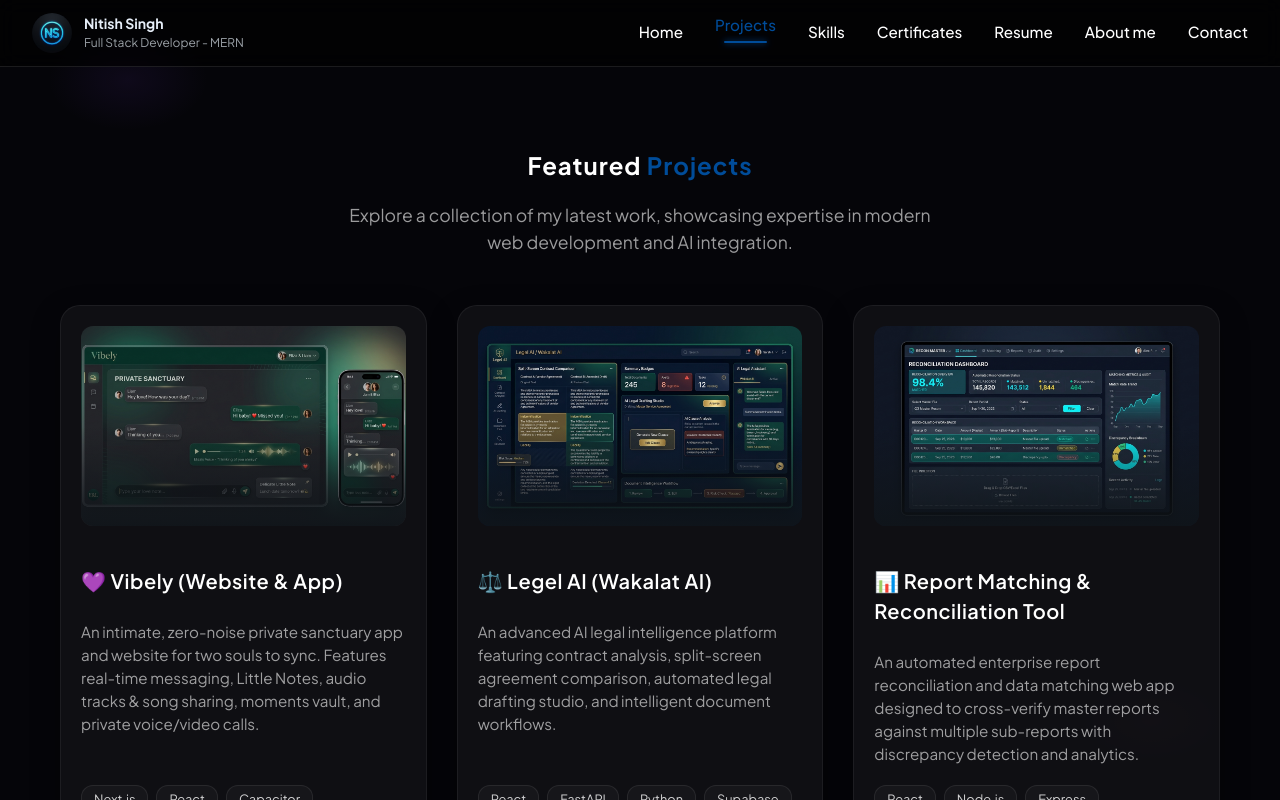
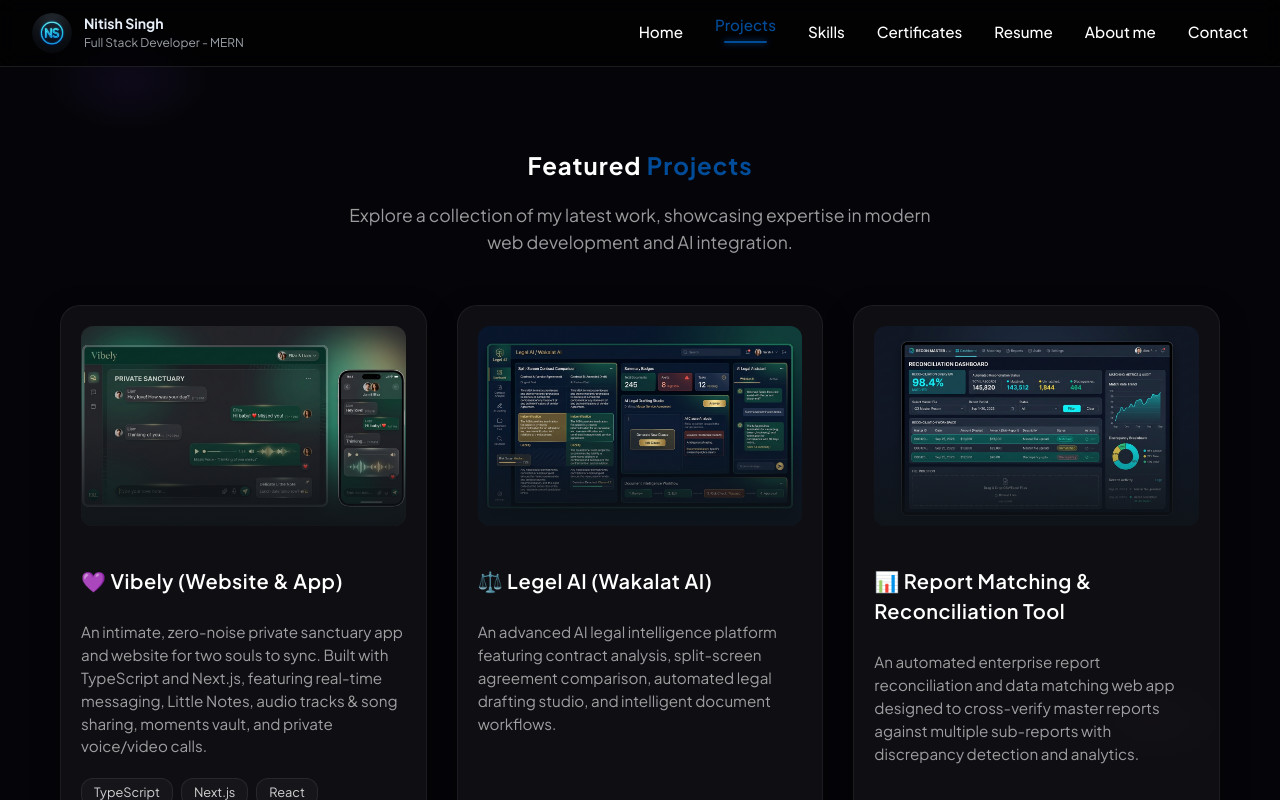
Before and after one commit to nknitishsingh94/Nitish-Portfolio, a React (Vite) app: page /projects in a window 1280 px wide. Shown: the top 800 px of the page. Built offline with nearby package versions, Linux system fonts and the light colour scheme; the HTML template or start-up script is replaced by a standard one.

Commit message:
Add TypeScript to skills and Vibely tech stack

```diff
--- a/src/pages/Projects.jsx
+++ b/src/pages/Projects.jsx
@@ -5,9 +5,9 @@ import { Github, ExternalLink } from 'lucide-react'
 const PROJECTS = [
   {
     title: '💜 Vibely (Website & App)',
-    desc: 'An intimate, zero-noise private sanctuary app and website for two souls to sync. Features real-time messaging, Little Notes, audio tracks & song sharing, moments vault, and private voice/video calls.',
+    desc: 'An intimate, zero-noise private sanctuary app and website for two souls to sync. Built with TypeScript and Next.js, featuring real-time messaging, Little Notes, audio tracks & song sharing, moments vault, and private voice/video calls.',
     ss: '/vibely.jpg',
-    tech: ['Next.js', 'React', 'Capacitor', 'Tailwind CSS', 'Supabase', 'WebRTC'],
+    tech: ['TypeScript', 'Next.js', 'React', 'Capacitor', 'Tailwind CSS', 'Supabase', 'WebRTC'],
     live: 'https://vibely-sigma-roan.vercel.app/',
     code: 'https://github.com/nknitishsingh94/vibely'
   },
--- a/src/pages/Resume.jsx
+++ b/src/pages/Resume.jsx
@@ -264,6 +264,7 @@ export default function Resume() {
             <p style={{ color: "#aaa", fontSize: 14, marginBottom: 8 }}><strong>Hard Skills:</strong></p>
             <div style={{ display: "flex", flexWrap: "wrap", gap: 10 }}>
               {[
+                "TypeScript",
                 "MERN Stack",
                 "React.js",
                 "Node.js",
--- a/src/pages/Skills.jsx
+++ b/src/pages/Skills.jsx
@@ -3,13 +3,13 @@ import { motion } from "framer-motion";
 import "./Skills.css";
 
 const SKILLS = [
+  { name: "TypeScript", logo: "https://cdn.jsdelivr.net/gh/devicons/devicon/icons/typescript/typescript-original.svg" },
+  { name: "JavaScript", logo: "https://cdn.jsdelivr.net/gh/devicons/devicon/icons/javascript/javascript-original.svg" },
+  { name: "React", logo: "https://cdn.jsdelivr.net/gh/devicons/devicon/icons/react/react-original.svg" },
   { name: "Python", logo: "https://cdn.jsdelivr.net/gh/devicons/devicon/icons/python/python-original.svg" },
-
   { name: "Java", logo: "https://cdn.jsdelivr.net/gh/devicons/devicon/icons/java/java-original.svg" },
   { name: "HTML", logo: "https://cdn.jsdelivr.net/gh/devicons/devicon/icons/html5/html5-original.svg" },
   { name: "CSS", logo: "https://cdn.jsdelivr.net/gh/devicons/devicon/icons/css3/css3-original.svg" },
-  { name: "JavaScript", logo: "https://cdn.jsdelivr.net/gh/devicons/devicon/icons/javascript/javascript-original.svg" },
-  { name: "React", logo: "https://cdn.jsdelivr.net/gh/devicons/devicon/icons/react/react-original.svg" },
   { name: "NodeJs", logo: "https://cdn.jsdelivr.net/gh/devicons/devicon/icons/nodejs/nodejs-original.svg" },
   { name: "Express", logo: "https://cdn.jsdelivr.net/gh/devicons/devicon/icons/express/express-original.svg" },
   { name: "SQL", logo: "https://cdn.jsdelivr.net/gh/devicons/devicon/icons/azuresqldatabase/azuresqldatabase-original.svg" },
@@ -23,8 +23,8 @@ const SKILLS = [
 
 const ROWS = [
   [
-    { title: "Programming Languages", items: ["Python", "Java"] },
-    { title: "Web Technologies", items: ["HTML", "CSS", "JavaScript", "React"] },
+    { title: "Programming Languages", items: ["TypeScript", "JavaScript", "Python", "Java"] },
+    { title: "Web Technologies", items: ["TypeScript", "React", "HTML", "CSS"] },
     { title: "Databases & Tools", items: ["MongoDB", "SQL", "MySQL", "Git"] },
     { title: "Frameworks & Libraries", items: ["NodeJs", "Express.js"] },
   ],
```
